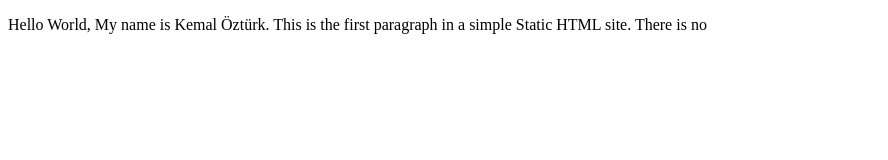
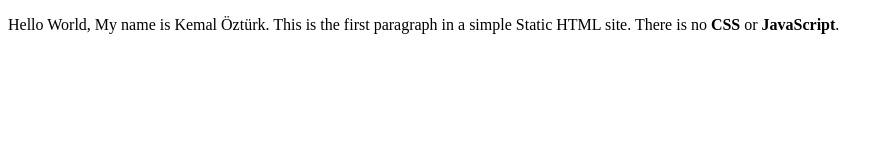
Before and after one commit to ozturq/Udacity-Capstone-Project5, a plain HTML site: page index.html in a window 1280 px wide. Shown: the whole page, without its empty margins (0-888 px from the left). Drawn offline with Linux system fonts and the light colour scheme.

Commit message:
Update index.html
script to strong

```diff
--- a/index.html
+++ b/index.html
@@ -4,6 +4,6 @@
         <title>Static HTML Site</title>
       </head>
       <body>
-        <p>Hello World, My name is Kemal Öztürk. This is the first paragraph in a simple Static HTML site. There is no <script>CSS</strong> or <strong>JavaScript</strong>.</p>
+        <p>Hello World, My name is Kemal Öztürk. This is the first paragraph in a simple Static HTML site. There is no <strong>CSS</strong> or <strong>JavaScript</strong>.</p>
       </body>
     </html>
```
